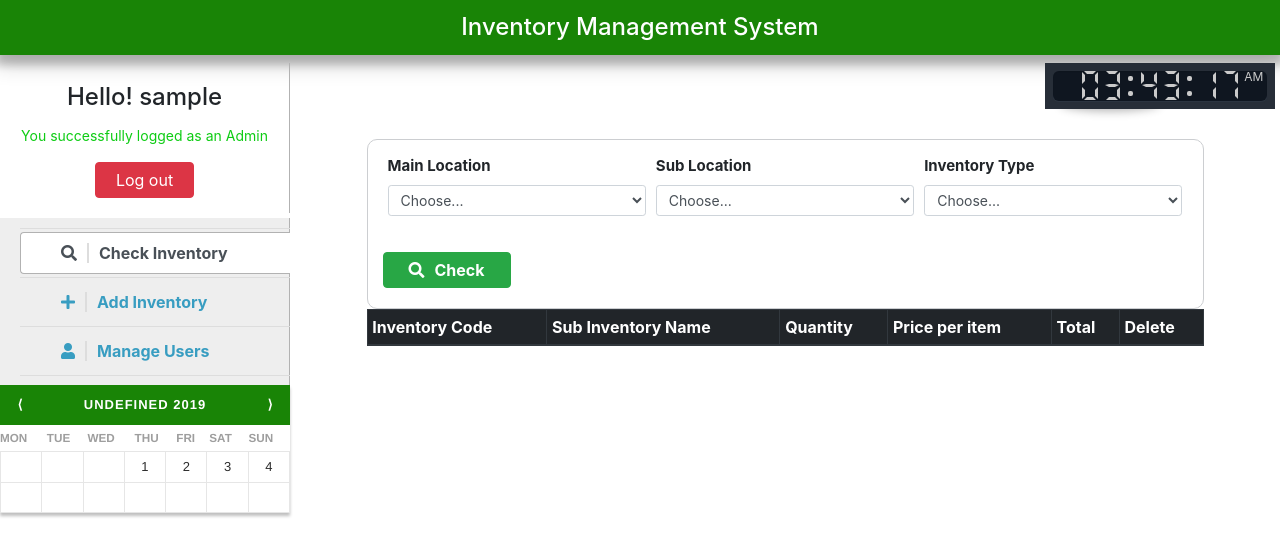
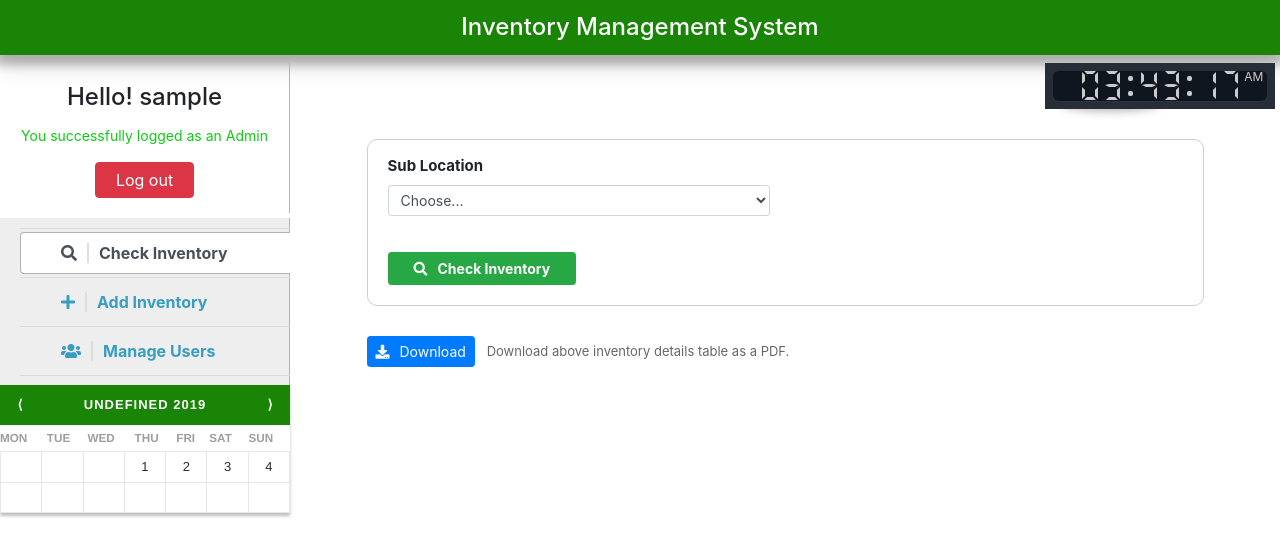
Before and after one commit to BhathiyaTK/IMS-project, a PHP site: page /content.php in a window 1280 px wide. Shown: the top 556 px of the page. Run offline with PHP 8.4, Linux system fonts and the light colour scheme; the visitor is signed in with stand-in values (Sample User, id 1); tables that the repository leaves empty or names only in its code hold one stand-in row (values such as "Sample post"); lists and menus that the app fills with data are empty; some libraries are stand-ins or nearby versions.

Commit message:
set check inventory part

```diff
--- a/content.php
+++ b/content.php
@@ -35,37 +35,89 @@
 	<script src="https://stackpath.bootstrapcdn.com/bootstrap/4.1.3/js/bootstrap.min.js"></script>
 	<script src="https://cdn.jsdelivr.net/jquery.validation/1.15.1/jquery.validate.min.js"></script>
 	<script src="http://cdnjs.cloudflare.com/ajax/libs/moment.js/2.0.0/moment.min.js"></script>
+	<script src="https://unpkg.com/jspdf@1.5.3/dist/jspdf.min.js"></script>
+	<script src="https://unpkg.com/jspdf-autotable@3.0.2/dist/jspdf.plugin.autotable.js"></script>
+	<script src="js/tableHTMLExport.js"></script>
 	<script src="js/jquery.calendar.js"></script>
 	<link rel="stylesheet" href="css/jquery.calendar.css">
 	<script src="js/script.js"></script>
 	<link rel="stylesheet" href="css/style.css">
 
-	<title>IMS | Home page</title>
+	<title>IMS | Home</title>
 </head>
 <body>
 	<script type="text/javascript">
 		//document ready functions...
 		$(document).ready(function(){
-			$("#add_main_item_code_div").hide();
-			$("#sub_item_addname_label").html("Inventory name");
-			$("#sub_item_addcode_label").html("Inventory code");
-			$("#inventory_type").click(function(){
-				$select_type_val = $("#inventory_type").val();
-				if ($select_type_val == "sub") {
-					$("#sub_item_addname_label").html("Sub inventory name");
-					$("#sub_item_addcode_label").html("Sub inventory code");
-					$("#add_main_item_code_div").show(500);
-				}else if ($select_type_val == "main") {
-					$("#sub_item_addname_label").html("Inventory name");
-					$("#sub_item_addcode_label").html("Inventory code");
-					$("#add_main_item_code_div").hide(500);
+			$("#serial_num").hide();
+			$("#serial_num_check").click(function(){
+				if ($(this).prop("checked")) {
+					$("#serial_num").show(200);
+				}else {
+					$("#serial_num").hide(200);
 				}
 			});
 
 			$("#add_new_item_alert").hide();
+
 			var loged_id = <?php echo $_SESSION['id'] ?>;
 			$('#row'+loged_id).remove();
+
+			$(function () {
+			  	$('#calendar-div').calendar({
+			  		months: ['January', 'February', 'March', 'April', 'May', 'June', 'July', 'Augest', 'September', 'October', 'November', 'December'],
+			  		days: ['Mon', 'Tue', 'Wed', 'Thu', 'Fri', 'Sat', 'Sun'],
+			  		color: '#198406'
 			  	});
+			});
+		});
+
+		//check inventory
+		$(function(){
+			$("#form1").on('submit', function(e2){
+				e2.preventDefault();
+
+				var check_sub_location = $("#sub_locations").val();
+				$.ajax({
+					type: 'POST',
+					url: 'check_item.php',
+					data: {check_sub_location:check_sub_location},
+					success: function(data1){
+						$("#table-content").html(data1);
+					}
+				});
+			});
+		});
+
+		$(function(){
+
+			$("#download-pdf-btn").click(function () {
+				var doc = new jsPDF();
+				//doc.autoTable({html: '#table-content'});
+				var specialElementHandlers = {
+				    '#table-content': function (element, renderer) {
+				        return true;
+				    }
+				};
+			    doc.fromHTML($('#table-content').html(), 10, 10,{
+					'width': 110,
+					'elementHandlers': specialElementHandlers
+					});
+			    doc.save('ims.pdf');
+			});
+		});
+
+
+		//$(function(){
+			//$("#download-pdf-btn").click(function(){
+				//var doc = new jsPDF();
+
+				//doc.fromHTML($("#table-content").html(), 10, 10);
+				//doc.save('a4.pdf');
+
+
+			//});
+		//});
 
 		//add new item part...
 		$(function(){
@@ -77,15 +129,21 @@
 				var main_inventory_type = $("#main_inventory_type").val();
 				var sub_inventory_type = $("#sub_inventory_type").val();
 				var inventory_code = $("#inventory_code").val();
+				if ($("#serial_num_check").prop("checked")) {
+					var serial_num = $("#serial_num").val();
+				} else {
+					var serial_num = "N/A";
+				}
 				var quantity = $("#quantity").val();
 				var price = $("#price").val();
 				var purchased_date = $("#purchased_date").val();
 				$.ajax({
 					type: 'POST',
 					url: 'add_new_item.php',
-					data: {main_location:main_location, sub_location:sub_location, main_inventory_type:main_inventory_type, sub_inventory_type:sub_inventory_type, inventory_code:inventory_code, quantity:quantity, price:price, purchased_date:purchased_date},
+					data: {main_location:main_location, sub_location:sub_location, main_inventory_type:main_inventory_type, sub_inventory_type:sub_inventory_type, inventory_code:inventory_code, serial_num:serial_num, quantity:quantity, price:price, purchased_date:purchased_date},
 					success: function(data3){
 						$("#form2")[0].reset();
+						$("#serial_num").hide(200);
 						$("#add_new_item_alert").html(data3).show();
 						$("#add_new_item_alert").fadeOut(5000);
 					}
@@ -138,13 +196,6 @@
                 return false;
             });
         });
-		$(function () {
-		  	$('#calendar-div').calendar({
-		  		months: ['January', 'February', 'March', 'April', 'May', 'June', 'July', 'Augest', 'September', 'October', 'November', 'December'],
-		  		days: ['Mon', 'Tue', 'Wed', 'Thu', 'Fri', 'Sat', 'Sun'],
-		  		color: '#198406'
-		  	});
-		});
 	</script>
 	<div id="page-header">
 		<h4>Inventory Management System</h4>
@@ -171,7 +222,6 @@
 					?>
 				</p>
 				<a href="log_out.php" class="btn btn-danger">Log out</a>
-
 			</div>
 			<ul class="nav nav-tabs flex-column" id="nav-tab" role="tablist">
 			  	<li class="nav-item">
@@ -180,11 +230,8 @@
 			  	<li class="nav-item">
 			    	<a class="nav-link" id="nav-submit-tab" data-toggle="tab" href="#nav-submit" role="tab" aria-controls="profile" aria-selected="false"><i class="fas fa-plus"></i><span class="verticle-line"></span>Add Inventory</a>
 			  	</li>
-			  	<!--li class="nav-item">
-			    	<a class="nav-link" id="nav-new-tab" data-toggle="tab" href="#nav-new" role="tab" aria-controls="contact" aria-selected="false"><i class="fas fa-plus"></i><span class="verticle-line"></span>Add New Inventory</a>
-			  	</li-->
 			  	<li class="nav-item">
-			    	<a class="nav-link" id="nav-user-tab" data-toggle="tab" href="#nav-user" role="tab" aria-controls="contact" aria-selected="false"><i class="fas fa-user"></i><span class="verticle-line"></span>Manage Users</a>
+			    	<a class="nav-link" id="nav-user-tab" data-toggle="tab" href="#nav-user" role="tab" aria-controls="contact" aria-selected="false"><i class="fas fa-users"></i><span class="verticle-line"></span>Manage Users</a>
 			  	</li>
 			</ul>
 			<div id="calendar-div"></div>
@@ -202,47 +249,34 @@
 			  	<div class="tab-pane fade show active " id="nav-check" role="tabpanel" aria-labelledby="nav-check-tab">
 			  		<div class="check-condition-div">
 			  			<form id="form1">
-							<div class="form-row" class="check-condition-div">
-							    <div class="form-group col-md-4">
-							      	<label for="inputCity">Main Location</label>
-							      	<select id="inputState" class="form-control form-control-sm">
+							<div class="row" class="check-condition-div">
+							    <div class="form-group col-md-6">
+							      	<label for="inputState">Sub Location</label>
+							      	<select class="form-control form-control-sm" name="sub_locations" id="sub_locations">
 							        	<option selected>Choose...</option>
-							        	<option>All</option>
+							        	<?php
+
+							    		$sql_sub_locations = "SELECT * FROM sub_locations";
+							    		$sub_loc_results = mysqli_query($conn,$sql_sub_locations);
+
+							    		while ($row = mysqli_fetch_array($sub_loc_results)) {
+							    			echo "<option value=".$row['location_code'].">(".$row['location_code'].") ". $row['location_name']."</option>";
+							    		}
+
+							    		?>
 							      	</select>
 							    </div>
-							    <div class="form-group col-md-4">
-							      	<label for="inputState">Sub Location</label>
-							      	<select id="inputState" class="form-control form-control-sm">
-							        	<option selected>Choose...</option>
-							        	<option>All</option>
-							      	</select>
 							</div>
-							    <div class="form-group col-md-4">
-							      	<label for="inputZip">Inventory Type</label>
-							      	<select id="inputState" class="form-control form-control-sm">
-							        	<option selected>Choose...</option>
-							        	<option>...</option>
-							      	</select>
-							    </div>
-							    <div id="check-button-div">
-							    	<button type="button" class="btn btn-success form-button"><i class="fas fa-search"></i>Check</button>
-							    </div>
+							<div class="button-div" id="check-button-div">
+						    	<button type="submit" class="btn btn-success btn-sm form-button" id="check_button"><i class="fas fa-search"></i>Check Inventory</button>
 						    </div>
 						</form>
 			  		</div>
-					<div class="table-content">
-						<table class="table table-bordered table-sm">
-							<thead class="thead-dark">
-								<tr>
-									<th>Inventory Code</th>
-									<th>Sub Inventory Name</th>
-									<th>Quantity</th>
-									<th>Price per item</th>
-									<th>Total</th>
-									<th>Delete</th>
-								</tr>
-							</thead>
-						</table>
+					<div id="table-content"></div>
+					<div id="editor"></div>
+					<div id="print-button-div">
+						<button class="btn btn-primary btn-sm" id="download-pdf-btn"><i class="fas fa-download"></i>Download</button>
+						<span>&nbsp&nbspDownload above inventory details table as a PDF.</span>
 					</div>
 			  	</div>
 
@@ -250,7 +284,7 @@
 			  	<div class="tab-pane fade" id="nav-submit" role="tabpanel" aria-labelledby="nav-submit-tab">
 			  		<div class="check-condition-div">
 			  			<form id="form2">
-			  				<div class="form-row" >
+			  				<div class="row" >
 							    <div class="form-group col-md-6">
 							      	<label for="inputCity">Main Location</label>
 							      	<select id="main_location" class="form-control form-control-sm" name="main_location">
@@ -284,7 +318,7 @@
 							      	</select>
 							    </div>
 							</div>
-							<div class="form-row">
+							<div class="row">
 							    <div class="form-group col-md-6">
 							      	<label for="inputZip">Main Inventory Category</label>
 							      	<input type="text" class="form-control form-control-sm" id="main_inventory_type" name="main_inventory_type" placeholder="Main inventory category name here...">
@@ -294,73 +328,46 @@
 							      	<input type="text" class="form-control form-control-sm" id="sub_inventory_type" placeholder="Sub inventory name here...">
 							    </div>
 							</div>
-							<div class="form-row">
+							<div class="row">
 								<div class="form-group col-md-6">
 					    			<label for="inputState">Inventory Code</label>
-							      	<input type="text" class="form-control form-control-sm" id="inventory_code" name="inventory_code" placeholder="eg:- FT/XX/XXX/XXX/XXX">
+					      			<input type="text" class="form-control form-control-sm" id="inventory_code" name="inventory_code" placeholder="FT/XX/XXXX/XXX/XXX">
 					    		</div>
 					    		<div class="form-group col-md-6">
+					    			<div class="alert alert-warning" id="serial_num_check_alert">
+					    				<input class="form-check-input" type="checkbox" id="serial_num_check">
+						    			<label for="inputZip">Serial Number (Only if available)</label>
+								      	<input type="text" class="form-control form-control-sm" id="serial_num" name="serial_num" placeholder="Serial number here...">
+					    			</div>
+					    		</div>
+							</div>
+							<div class="row">
+					    		<div class="form-group col-md-3">
 							      	<label for="inputZip">Quantity</label>
 							      	<input type="text" class="form-control form-control-sm" id="quantity" name="quantity" placeholder="Quantity here...">
 					    		</div>
+							    <div class="form-group col-md-4">
+							      	<label for="inputCity">Price [Rs]</label>
+							      	<input type="text" class="form-control form-control-sm" id="price" name="price" placeholder="Price per item (eg:- XXXXX.XX)">
 							    </div>
-							<div class="form-row">
-							    <div class="form-group col-md-6">
-							      	<label for="inputCity">Price</label>
-							      	<input type="text" class="form-control form-control-sm" id="price" name="price" placeholder="Price per item here...">
-							    </div>
-							    <div class="form-group col-md-6">
+							    <div class="form-group col-md-5">
 							      	<label for="inputState">Purchased Date</label>
-							      	<input type="text" class="form-control form-control-sm" id="purchased_date" name="purchased_date" placeholder="Purchased date here...">
+							      	<input type="text" class="form-control form-control-sm" id="purchased_date" name="purchased_date" placeholder="DD/MM/YYYY">
 							    </div>
 							</div>
-						    <div id="check-button-div">
-						    	<button type="button" class="btn btn-success form-button" id="new_item_add_btn"><i class="fas fa-plus"></i>Add Inventory</button>
+						    <div class="button-div">
+						    	<button type="submit" class="btn btn-success btn-sm form-button" id="new_item_add_btn"><i class="fas fa-plus"></i>Add Inventory</button>
 						    </div>
 			  			</form>
 			  		</div>
 			  		<div class="alert alert-success" id="add_new_item_alert"></div>
 			  	</div>
 
-			  	<!-- Add new inventory tab -->
-			  	<!--div class="tab-pane fade" id="nav-new" role="tabpanel" aria-labelledby="nav-new-tab">
-			  		<div class="check-condition-div">
-			  			<form id="form3">
-			  				<div class="form-row">
-							    <div class="form-group col-md-12">
-							      	<label for="inputZip">Inventory Type</label>
-							      	<select class="form-control form-control-sm" id="inventory_type" name="inventory_type">
-							        	<option selected>Choose...</option>
-							        	<option value="main">Main Inventory</option>
-							        	<option value="sub">Sub Inventory</option>
-							      	</select>
-							    </div>
-							    <div class="form-group col-md-12">
-							      	<label id="sub_item_addname_label" for="inputZip"></label>
-							      	<input type="text" class="form-control form-control-sm" id="inventory_name" name="inventory_name" placeholder="Inventory name here...">
-							    </div>
-							    <div class="form-group col-md-12">
-							      	<label id="sub_item_addcode_label" for="inputZip"></label>
-							      	<input type="text" class="form-control form-control-sm" id="inventory_code" name="inventory_code" placeholder="Inventory code here...">
-							    </div>
-							    <div class="form-group col-md-12" id="add_main_item_code_div">
-							      	<label for="inputZip">Main Inventory Code</label>
-							      	<input type="text" class="form-control form-control-sm" id="main_add_inventory_code" name="main_add_inventory_code" placeholder="Inventory code here...">
-							    </div>
-							</div>
-						    <div id="check-button-div">
-						    	<button type="submit" class="btn btn-success form-button" id="new_item_add_btn"><i class="fas fa-plus"></i>Add New Inventory</button>
-						    </div>
-			  			</form>
-			  		</div>
-			  	</div-->
-
-
 			<!-- User manage tab -->
 			  	<div class="tab-pane fade" id="nav-user" role="tabpanel" aria-labelledby="nav-user-tab">
 			  		<div class="check-condition-div">
 			  			<form id="form4">
-			  				<div class="form-row">
+			  				<div class="row">
 			  					<div class="form-group col-md-2">
 							      	<label for="inputState">Title</label>
 							      	<select id="title" class="form-control form-control-sm" name="title">
@@ -379,7 +386,7 @@
 							      	<input type="text" class="form-control form-control-sm" id="second_name" name="second_name" placeholder="Second name here..." required>
 							    </div>
 							</div>
-							<div class="form-row">
+							<div class="row">
 							    <div class="form-group col-md-6">
 							      	<label for="inputCity">E-mail</label>
 							      	<input type="text" class="form-control form-control-sm" id="email" name="email" placeholder="E-mail address here..." required>
@@ -394,7 +401,7 @@
 							      	</select>
 							    </div>
 							</div>
-							<div class="form-row">
+							<div class="row">
 							    <div class="form-group col-md-4">
 							      	<label for="inputCity">Username</label>
 							      	<input type="text" class="form-control form-control-sm" id="username" name="username" placeholder="Username here..." required>
@@ -408,15 +415,14 @@
 							      	<input type="text" class="form-control form-control-sm" id="re_password" name="re_password" placeholder="Password here..." required>
 							    </div>
 							</div>
-						    <div id="check-button-div">
-						    	<button type="submit" class="btn btn-success form-button" id="user_submit_btn"><i class="fas fa-plus" onclick="return processForm();"></i>Add User</button>
+						    <div class="button-div">
+						    	<button type="submit" class="btn btn-success btn-sm form-button" id="user_submit_btn" onclick="return processForm();"><i class="fas fa-user-plus"></i>Add User</button>
 						    </div>
 			  			</form>
 			  			<div id="user-added-div"></div>
 			  		</div>
 
 			<!-- User details table -->
-
 			  		<div id="user-details">
 			  			<table class="table table-bordered table-sm table-hover" id="user_table">
 			  				<thead class="thead-dark">
@@ -443,7 +449,7 @@
 			  						<td><?php echo $row["user_type"] ?></td>
 			  						<td>
 			  							<form id="user_delete_form">
-			  								<button class="btn btn-danger btn-sm user_del_btn" id="<?php echo $row['id']; ?>">Remove</button>
+			  								<button class="btn btn-danger btn-sm user_del_btn" id="<?php echo $row['id']; ?>"><i class="fas fa-user-times"></i>Remove</button>
 					                    </form>
 			  						</td>
 			  					</tr>
```
Lines whose indentation alone changed are shown as unchanged.
